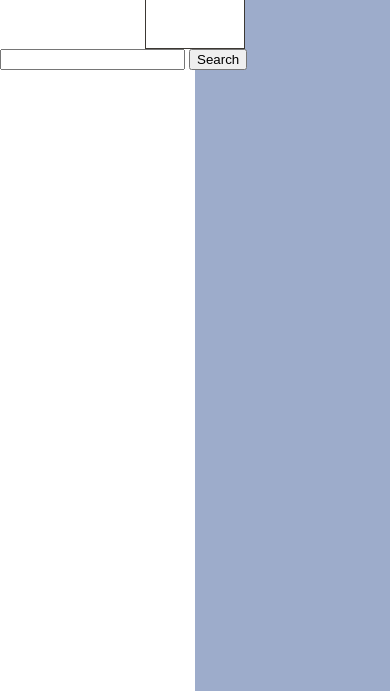
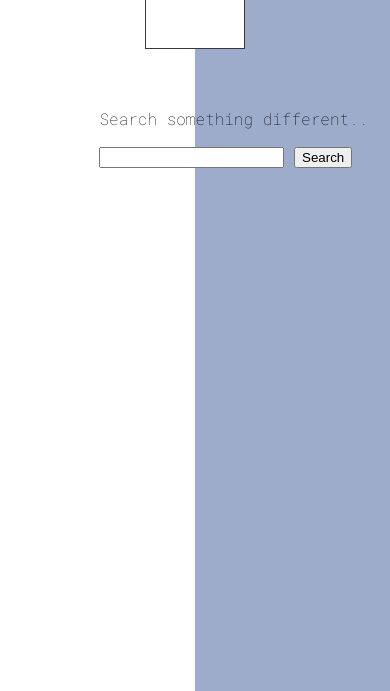
Before and after one commit to MichaelQuiban/thinkfulTube, a plain HTML site: page index.html in a window 390 px wide. Shown: the part 153-844 px from the top of the page. Drawn offline with nearby package versions, Linux system fonts and the light colour scheme.

Commit message:
Fixed positioning for search area and submit button!
(Still not mobile friendly)

```diff
--- a/css/styles.css
+++ b/css/styles.css
@@ -1,8 +1,10 @@
-body{
+body {
 	background-color:#FFF;
 	margin:0em;
+	font-family: 'Roboto Mono', monospace;
+
 }
-#bg-second{
+#bg-second {
 	background-color:#9daccb;
 	position:fixed;
 	top:0;
@@ -14,7 +16,7 @@ body{
 
 /* Fixed Design choices above */
 
-.api-header{
+.api-header {
 	background-color: #FFF;
 	border-color: #3c3833;
 	border-style: solid;
@@ -24,6 +26,12 @@ body{
 	height: 9em;
 	margin: 0 auto;
 	margin-top: 3.5em;
+}
+
+#search-area {
+	position:relative;
+	margin-left:25.5%;
+	margin-top:15%;
 }
 
 li {
--- a/index.html
+++ b/index.html
@@ -12,16 +12,19 @@
 		<div id = "bg-second"></div>
 <div>
 		<ul class = "api-header">
-		<li><h3 class = "font-header">Explore</h3></li>
-	</ul>
+				<li><h3 class = "font-header">Explore</h3></li>
+		</ul>
 </div>
-	<form>
-		<input type = "text"></input>
-		<button type = "submit">Search</input>
+<div id = "search-area">
+	<form id = "yt-search">
+			<p>Search something different..</p>
+		<input type = "text" id = "text-input"</input>
+		<button type = "submit" id ="submit-button">Search</button>
 	</form>
+</div>
 <div id="search-results">
 
-	</div>
+</div>
 <!--JS Links -->
 <script src="https://code.jquery.com/jquery-2.2.4.js"   integrity="sha256-iT6Q9iMJYuQiMWNd9lDyBUStIq/8PuOW33aOqmvFpqI="   crossorigin="anonymous"></script>
 <script type="text/javascript" src="js/app.js"></script>
```
